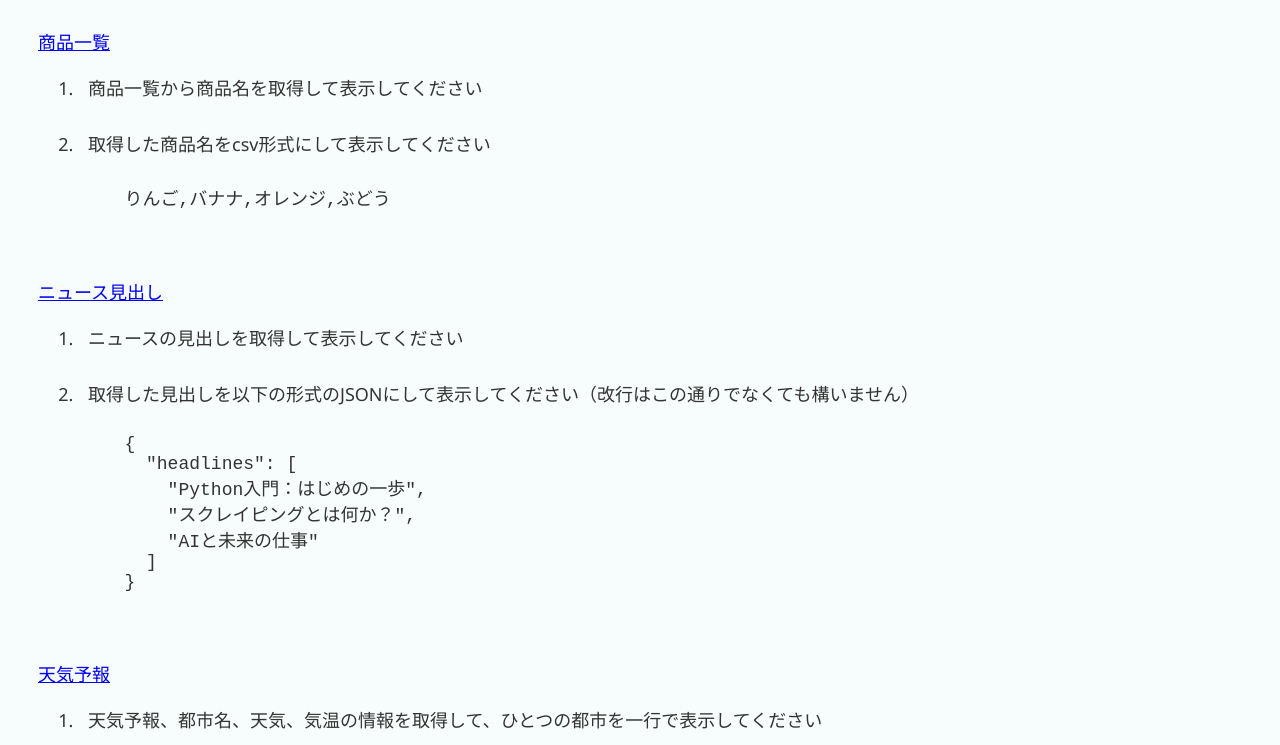
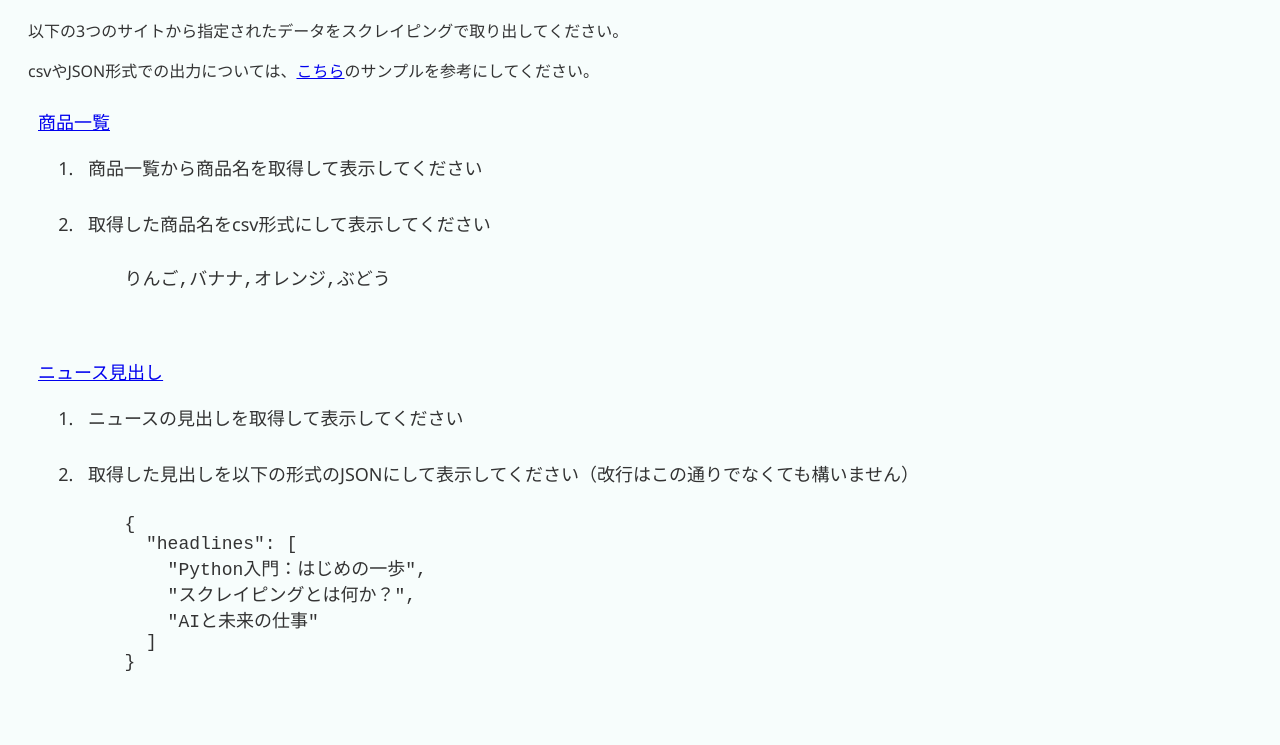
Before and after one commit to kwaka1208/resources, a plain HTML site: page scraping/index.html in a window 1280 px wide. Shown: the part 111-856 px from the top of the page. Drawn offline with Linux system fonts and the light colour scheme.

Commit message:
サンプルプログラムへのリンクを追加

```diff
--- a/scraping/index.html
+++ b/scraping/index.html
@@ -1,13 +1,15 @@
 <!DOCTYPE html>
 <html lang="ja-JP">
 <head>
-  <title>Weather Info</title>
+  <title>スクレイピングしてみよう</title>
   <meta http-equiv="content-type" content="text/html; charset=utf-8">
   <meta name="viewport" content="width=device-width, initial-scale=1.0">
   <link rel="stylesheet" href="style.css" >
 </head>
 <body>
   <h1>スクレイピングしてみよう</h1>
+  <p>以下の3つのサイトから指定されたデータをスクレイピングで取り出してください。</p>
+  <p>csvやJSON形式での出力については、<a href="https://github.com/kwaka1208/resources/blob/main/scraping/sample.md" target="_blank">こちら</a>のサンプルを参考にしてください。</p>
   <ul>
     <li>
       <a href="01.html">商品一覧</a>
```
